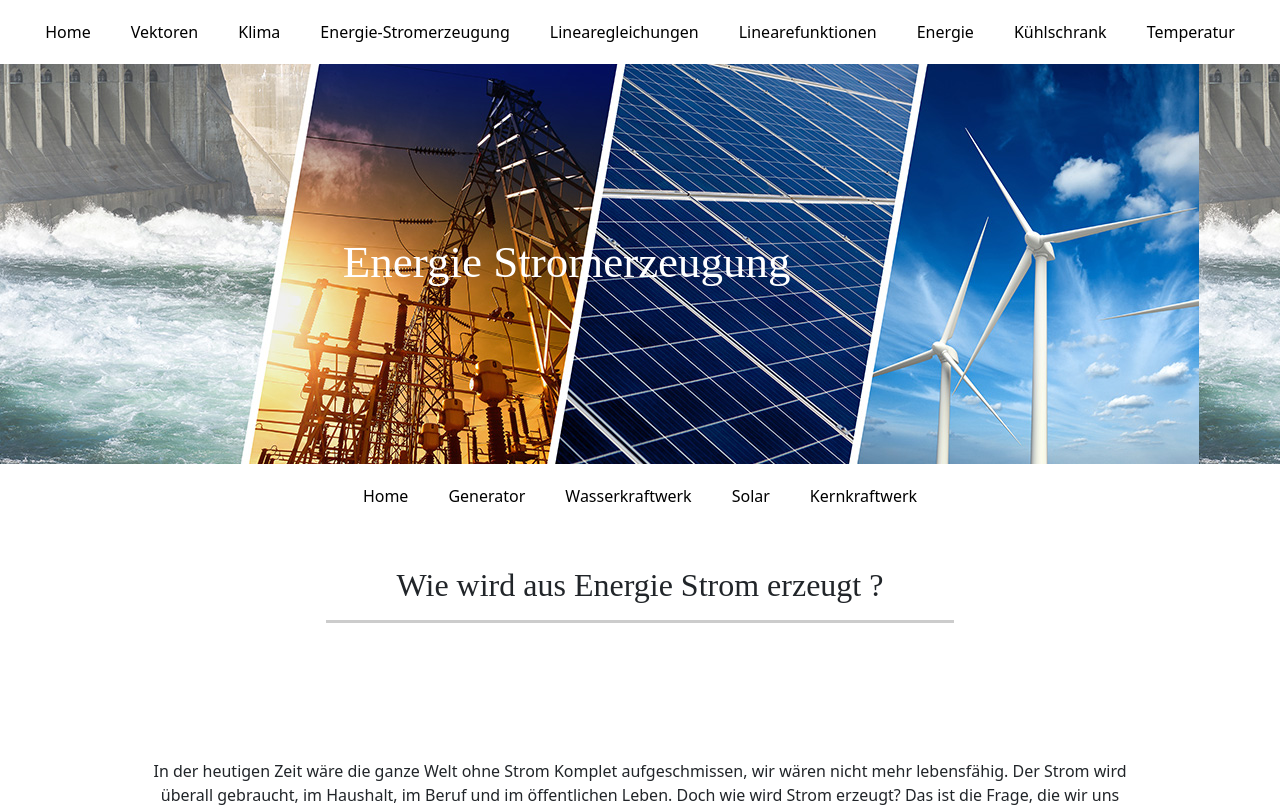
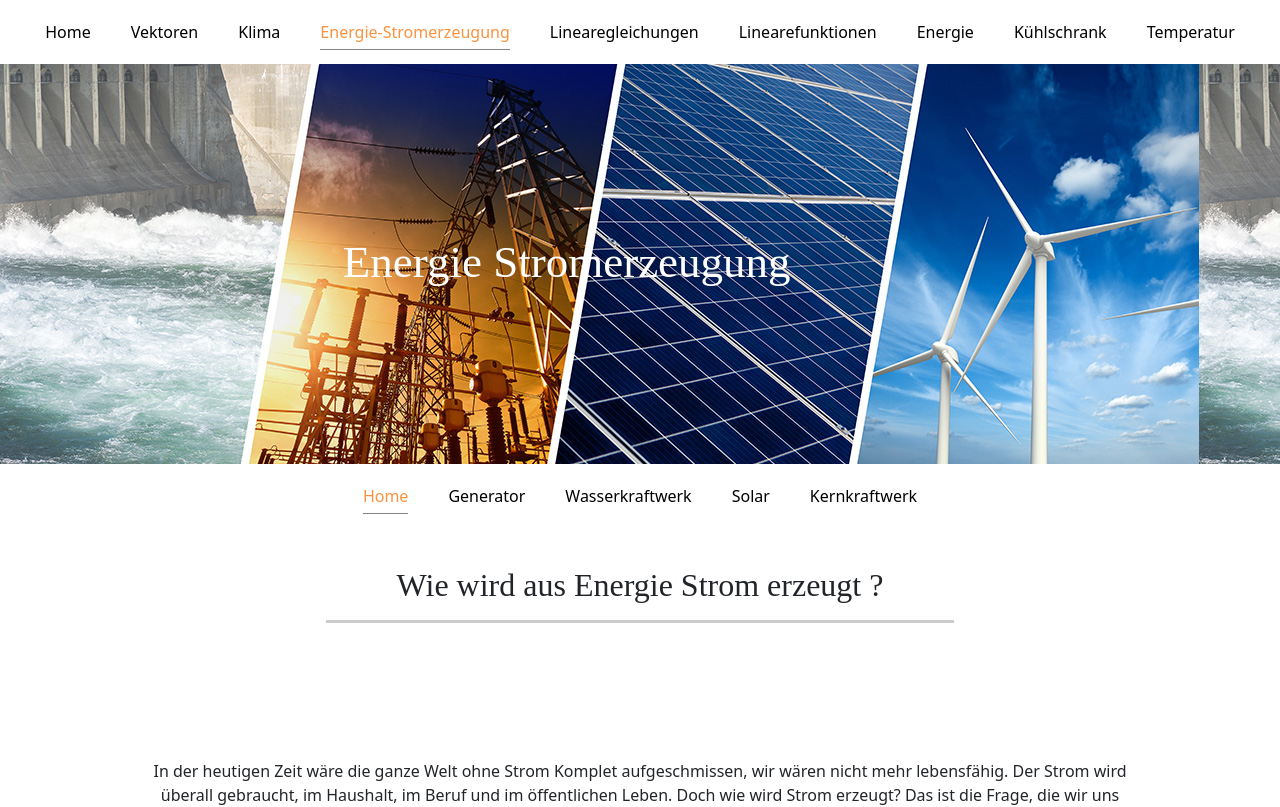
Before and after one commit to BZZ-ab20c/BZZ-ab20c.github.io, a React (Create React App) app in the folder client/: page /energie-stromerzeugung in a window 1280 px wide. Shown: the top 807 px of the page. Built offline with nearby package versions, Linux system fonts and the light colour scheme.

Commit message:
alsooo noel me gaht jetzt direkt uf home :)

```diff
--- a/client/src/components/Navigation.js
+++ b/client/src/components/Navigation.js
@@ -41,8 +41,8 @@ const Navigation = () => {
                             to="/klima"
                             activeStyle={style}>Klima</NavLink></li>
                         <li><NavLink
-                            to="/energie-stromerzeugung/"
-                            isActive={() => ['/kernkraft/','/solar/','/wasserkraftwerk/','/generator/'].includes(pathname)}
+                            to="/energie-stromerzeugung"
+                            isActive={() => ['kernkraft/','solar/','wasserkraftwerk/','generator/'].includes(pathname)}
                             activeStyle={style}>Energie-Stromerzeugung</NavLink>
                         </li>
                         <li><NavLink
--- a/client/src/pages/energie-stromerzeugung/containers/NavItems/NavItems.js
+++ b/client/src/pages/energie-stromerzeugung/containers/NavItems/NavItems.js
@@ -18,8 +18,7 @@ class NavItems extends Component {
                     <h1 className="Title">Energie Stromerzeugung</h1>
                     <nav>
                         <ul>
-                            <li><NavLink
-                                to="/energie-stromerzeugung/"
+                            <li><NavLink end to="/energie-stromerzeugung"
                                 activeStyle={navStyle}>Home</NavLink></li>
                             <li><NavLink
                                 to="/energie-stromerzeugung/generator/"
```
